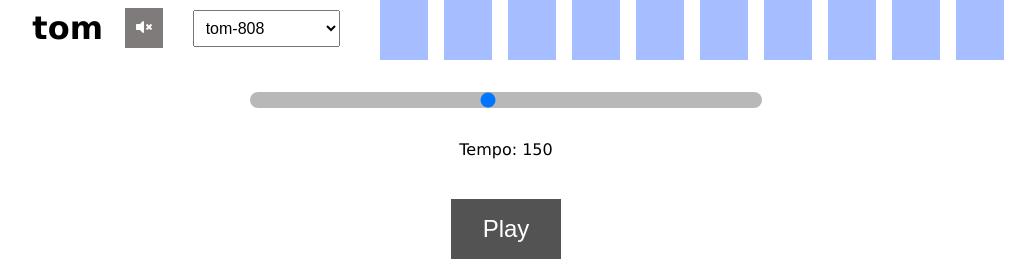
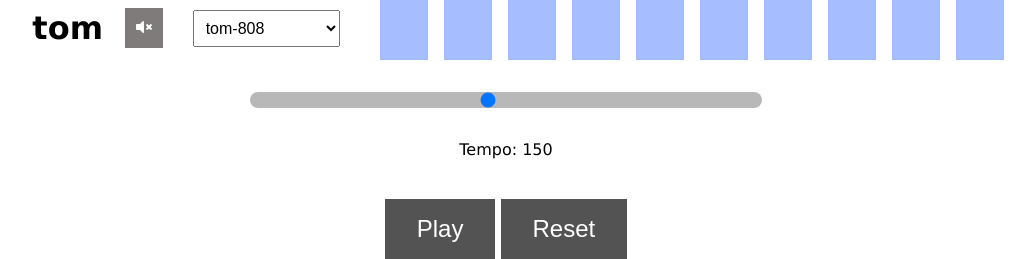
Before and after one commit to marcusbey/beatmaker_js, a PHP site: page / in a window 1280 px wide. Shown: the part 612-871 px from the top of the page, without its empty margins (134-1169 px from the left). Run offline with PHP 8.4, Linux system fonts and the light colour scheme.

Commit message:
adding a reset button

```diff
--- a/app.js
+++ b/app.js
@@ -20,6 +20,7 @@ class Drumkit {
         this.selects = document.querySelectorAll('.select');
         this.muteBtns = document.querySelectorAll('.mute');
         this.tempoSlider = document.querySelector('.tempo-slider');
+        this.resetBtn = document.querySelector('.resetBtn');
     }
 
     //get the active pad
@@ -174,6 +175,12 @@ class Drumkit {
             this.start();
         }
     }
+
+    reset(){
+        this.pads.forEach(pad => {
+            pad.classList.remove('active');
+        })
+    }
 }
 
 
@@ -190,6 +197,11 @@ drumKit.pads.forEach(pad => {
 drumKit.playBtn.addEventListener("click", function(){
     drumKit.updateBtn();
     drumKit.start();
+});
+
+
+drumKit.resetBtn.addEventListener("click", function(){
+    drumKit.reset();
 });
 
 
--- a/index.html
+++ b/index.html
@@ -218,7 +218,10 @@
                     value = "150">
             <p>Tempo: <span class="tempo-nbr">150</span></p>
         </div>
-        <button class="playBtn">Play</button>
+        <div class="commandes">
+            <button class="playBtn">Play</button>
+            <button class="resetBtn">Reset</button>
+        </div>
 
         <audio class="kick-sound" src="./allSounds/kick-classic.wav"></audio>
         <audio class="clap-sound" src="./allSounds/clap-analog.wav"></audio>
--- a/main.css
+++ b/main.css
@@ -121,7 +121,7 @@ i, svg {
     transition: all 0.5s ease-in-out;
 }
 
-.playBtn {
+.playBtn, .resetBtn {
     margin: 0 auto;
     padding: 1rem 2rem;
     font-size: 1.5rem;
```
